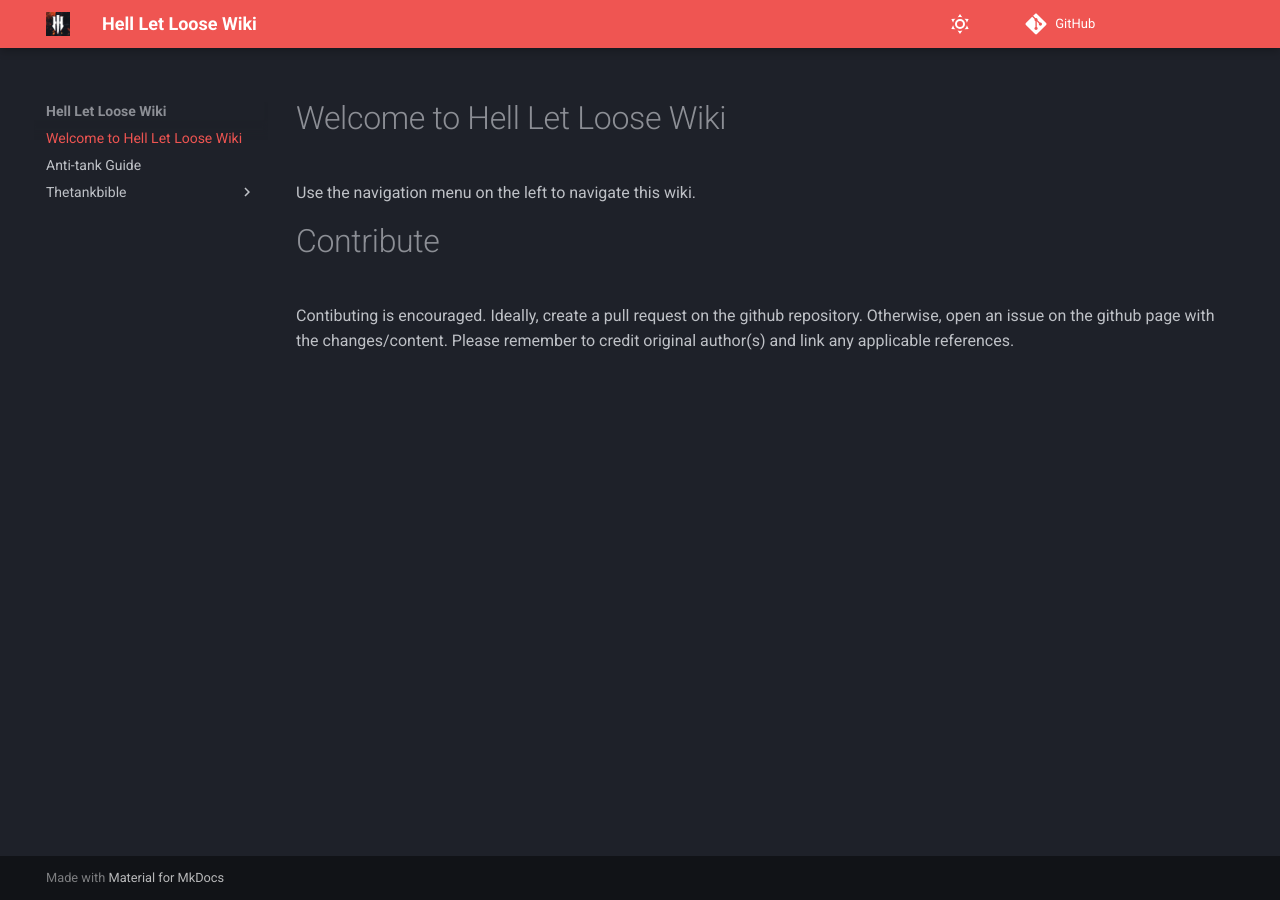
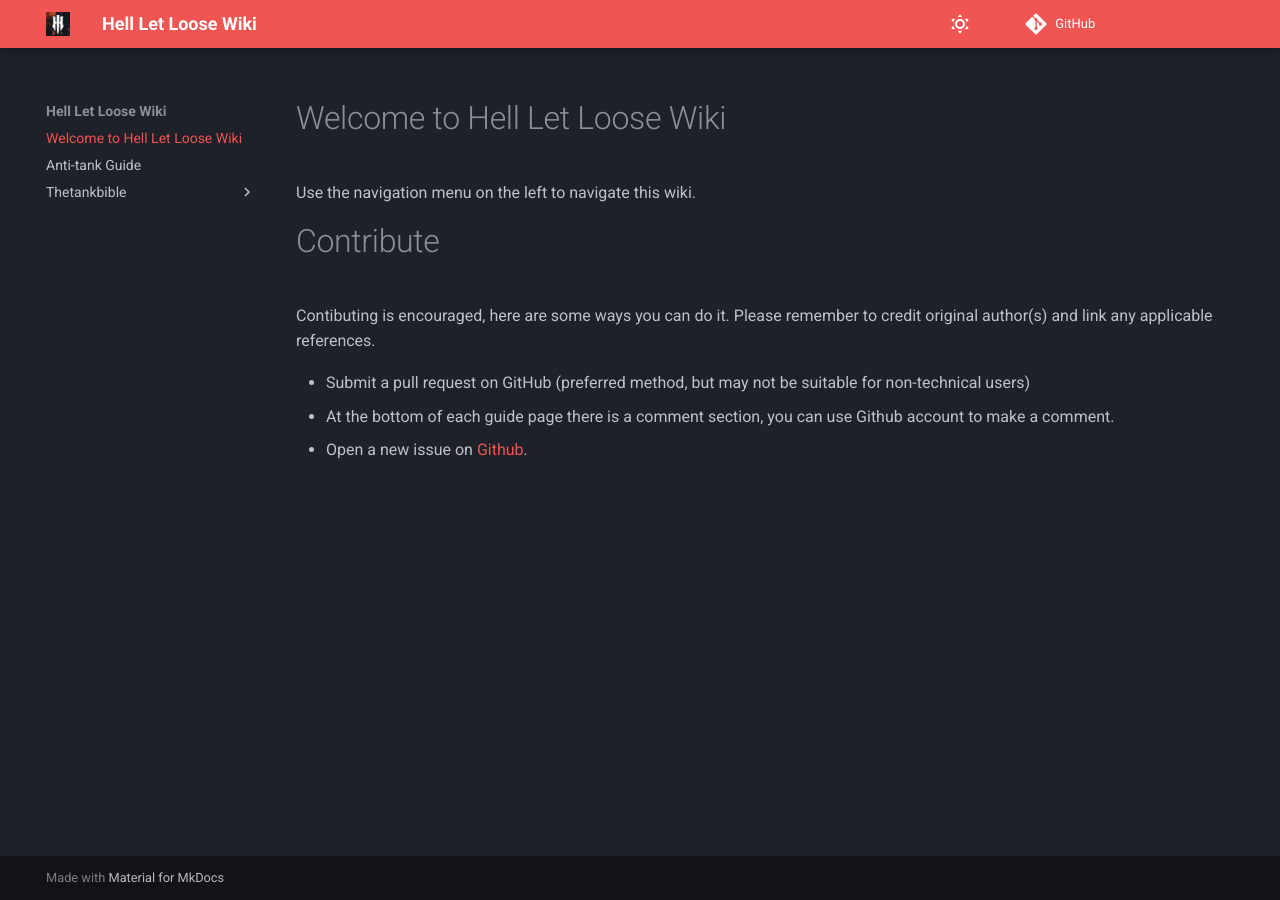
Before and after one commit to hllgame/hllwiki, an MkDocs documentation site: the page built from docs/index.md, in a window 1280 px wide. Built offline with MkDocs 1.6.1 and Material for MkDocs 9.7.7, drawn with Linux system fonts in a browser that asks for light colours; comment, search, counter and statistics services are not loaded.

Commit message:
explain contributing

```diff
--- a/docs/index.md
+++ b/docs/index.md
@@ -2,4 +2,8 @@
 Use the navigation menu on the left to navigate this wiki.
 
 # Contribute
-Contibuting is encouraged. Ideally, create a pull request on the github repository. Otherwise, open an issue on the github page with the changes/content. Please remember to credit original author(s) and link any applicable references.
+Contibuting is encouraged, here are some ways you can do it. Please remember to credit original author(s) and link any applicable references.
+
+- Submit a pull request on GitHub (preferred method, but may not be suitable for non-technical users)
+- At the bottom of each guide page there is a comment section, you can use Github account to make a comment.
+- Open a new issue on [Github](https://github.com/hllgame/hllwiki/issues).
```
